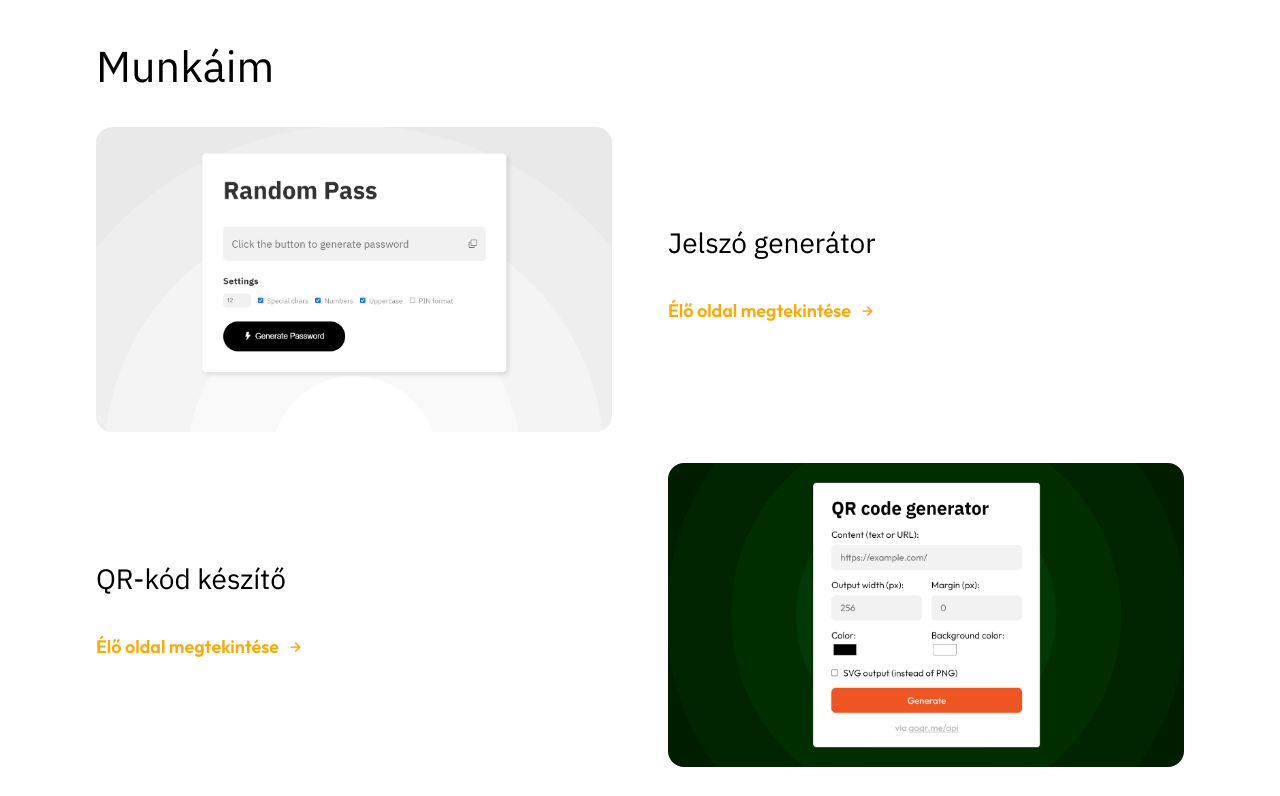
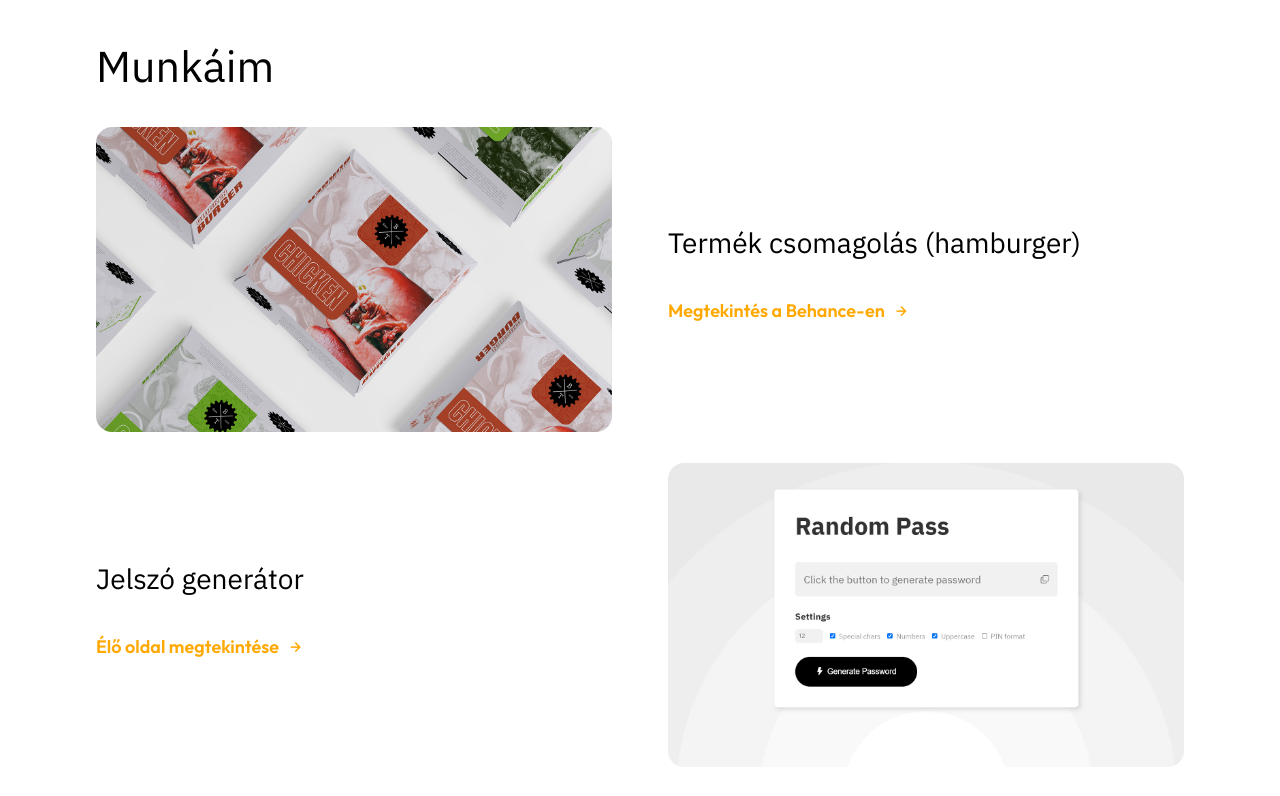
Before and after one commit to drucskodavid/drucskod.github.io, a plain HTML site: page index.html in a window 1280 px wide. Shown: the part 3500-4296 px from the top of the page. Drawn offline with nearby package versions, Linux system fonts and the light colour scheme.

Commit message:
Update index.html

```diff
--- a/index.html
+++ b/index.html
@@ -178,6 +178,17 @@
             <header data-aos="fade-right" data-aos-duration="1000"><h2>Munkáim</h2></header>
             <div class="portfolio-item-wrapper"  data-aos="fade-left" data-aos-duration="1000">
                 <figure>
+                    <img src="./img/screenshot-6.jpg" alt="Portfólió projekt">
+                </figure>
+
+                <div>
+                    <h4>Termék csomagolás (hamburger)</h4>
+                    <a href="https://www.behance.net/gallery/183823011/Product-Package-Design-Burger" target="_blank" class="btn_link">Megtekintés a Behance-en<i class='bx bx-right-arrow-alt'></i></a>
+                </div>
+            </div>
+
+            <div class="portfolio-item-wrapper"  data-aos="fade-left" data-aos-duration="1000">
+                <figure>
                     <img src="./img/screenshot-5.jpg" alt="Portfólió projekt">
                 </figure>
 
```
